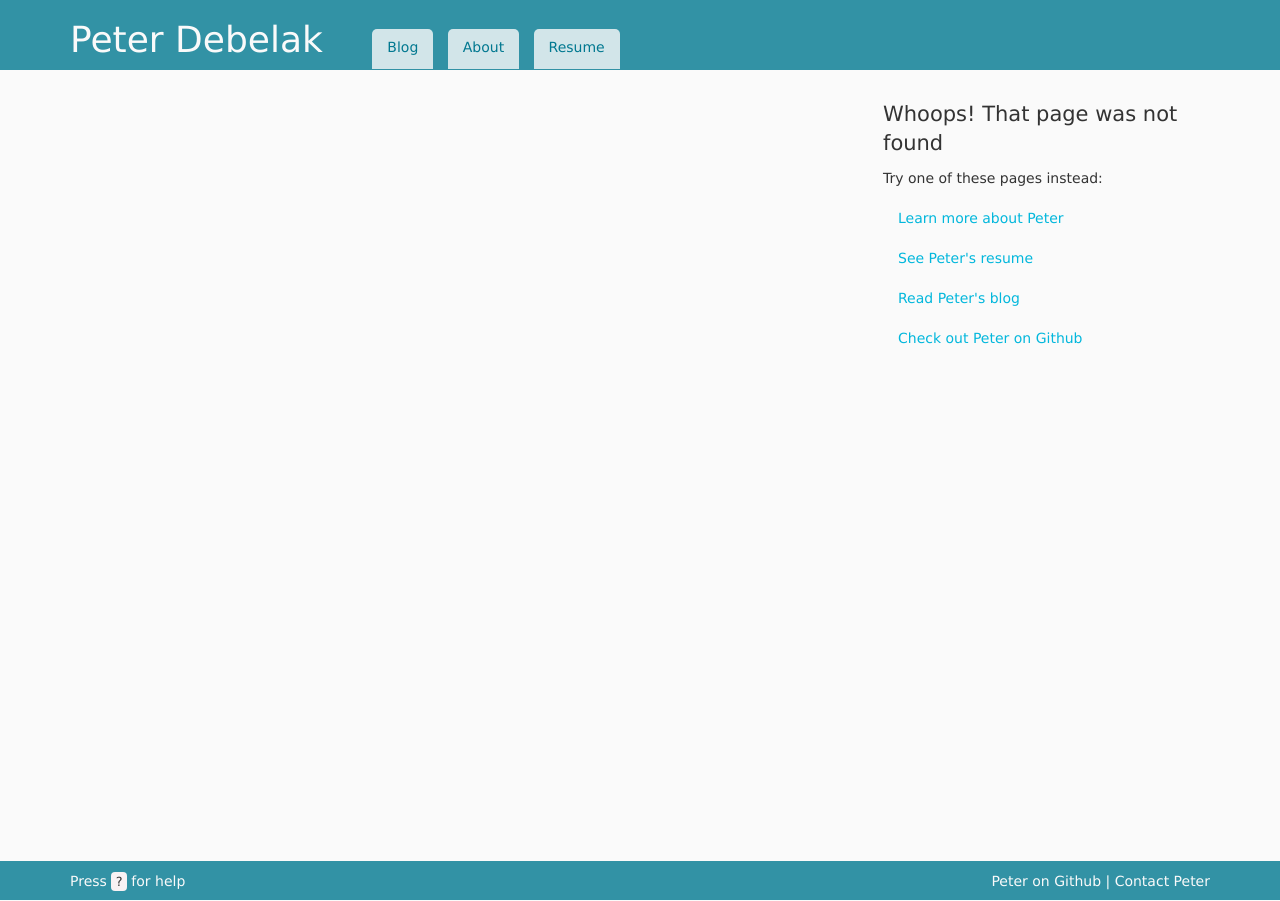
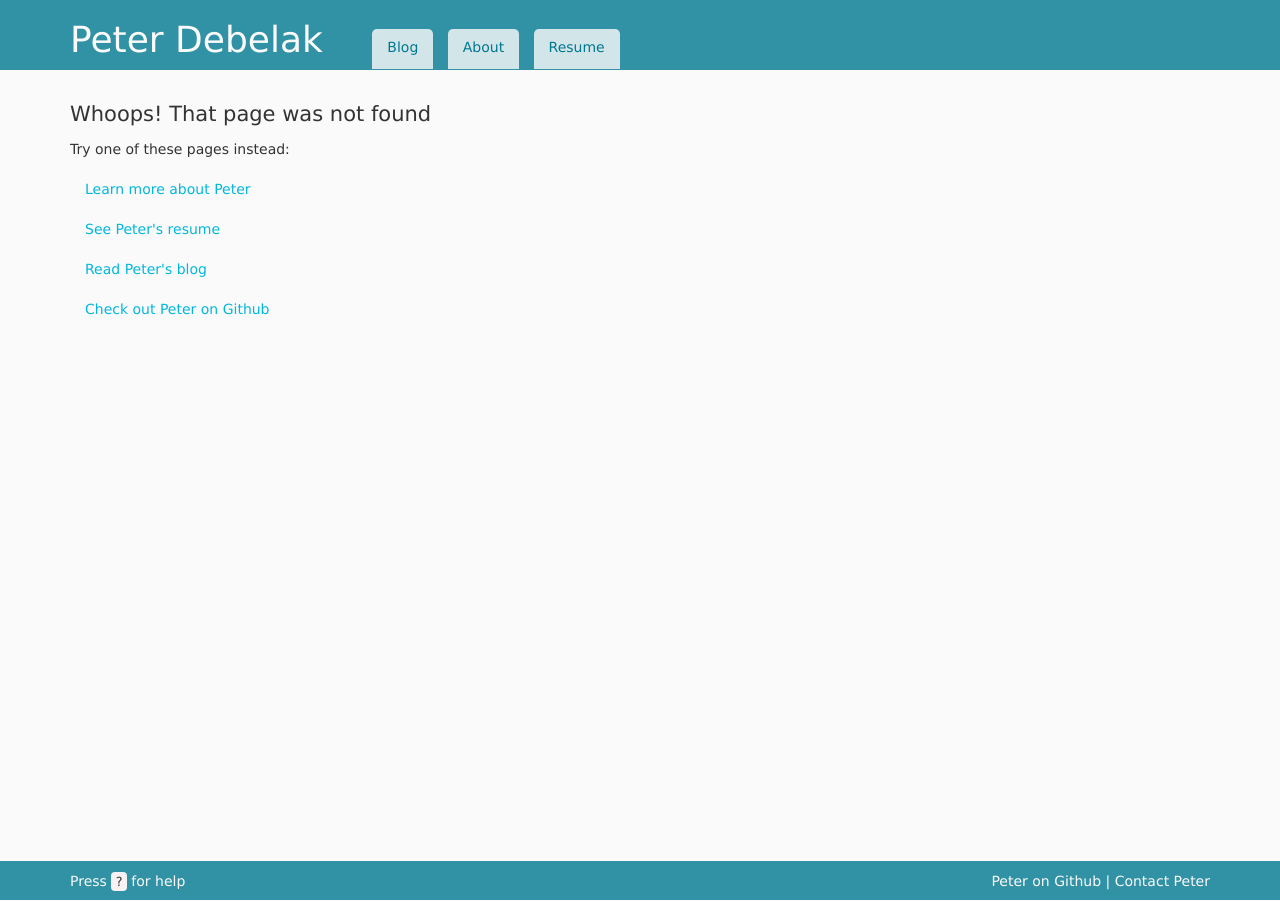
Before and after one commit to pdebelak/peterdebelak.com, a Jekyll site: the page built from 404.html, in a window 1280 px wide. Built offline with Jekyll 4.4.1, drawn with Linux system fonts in a browser that asks for light colours; comment, search, counter and statistics services are not loaded.

Commit message:
Update 404 page

```diff
--- a/404.html
+++ b/404.html
@@ -5,10 +5,8 @@ active: ""
 sitemap: false
 ---
 
-<section class="explanation">
-  <h1 class="lead">Whoops! That page was not found</h1>
-  <nav class="verbose-nav">
-    <p>Try one of these pages instead:</p>
-    {% include verbose_nav.html %}
-  </nav>
-</section>
+<h1 class="lead">Whoops! That page was not found</h1>
+<nav class="verbose-nav">
+  <p>Try one of these pages instead:</p>
+  {% include verbose_nav.html %}
+</nav>
```
